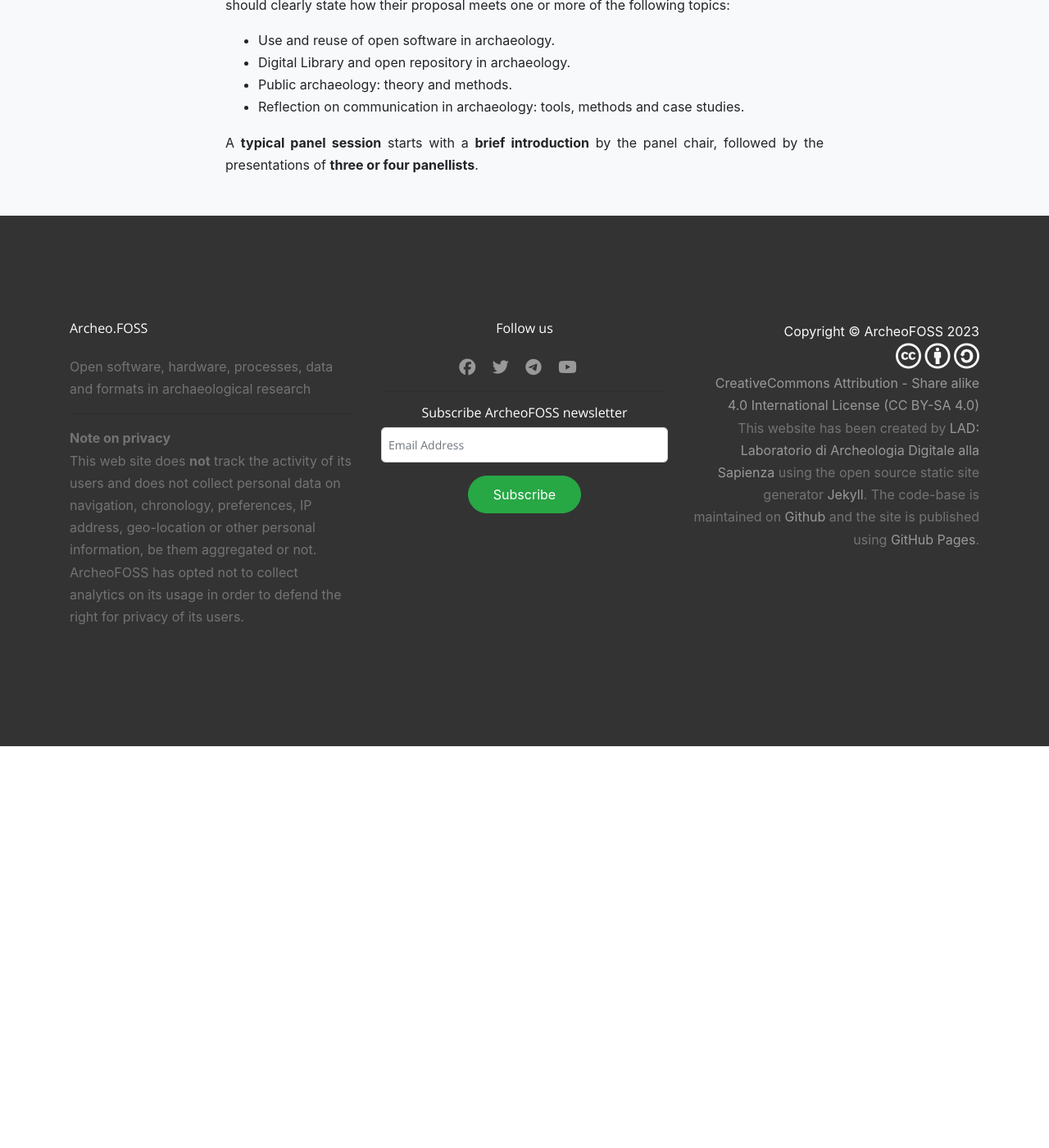
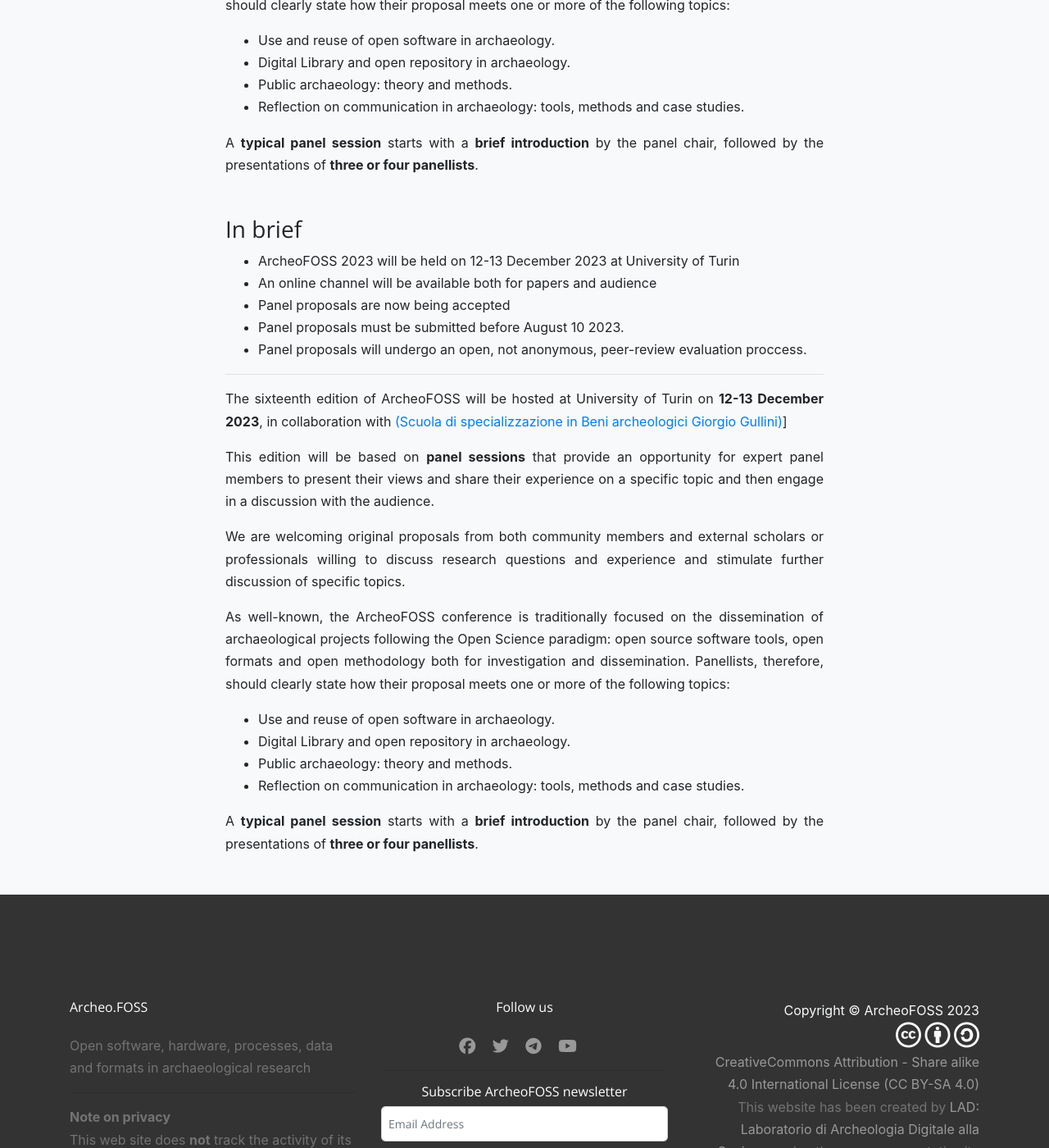
Before and after one commit to archeofoss/archeofoss, a Jekyll site: the page built from 2023/call-for-panels.md, in a window 1280 px wide and 1400 px high, scrolled down 901 px. Shown: the whole window at 82% size. Built offline with Jekyll 4.4.1, drawn with Linux system fonts in a browser that asks for light colours; nearby versions of some CDN libraries; before the commit the page ends 1811 px from its top, so only the background shows below that.

Commit message:
Update call-for-panels.md

```diff
--- a/2023/call-for-panels.md
+++ b/2023/call-for-panels.md
@@ -43,3 +43,41 @@
 Proposals **must** be submitted via email, at [info@archeofoss.org](info@archeofoss.org) **before August 10 2023**, and **must** be licensed as CC-BY.
 
 A **maximum of 10 panels** will be accepted. -->
+
+### In brief
+
+- ArcheoFOSS 2023 will be held on 12-13 December 2023 at University of Turin
+- An online channel will be available both for papers and audience
+- Panel proposals are now being accepted
+- Panel proposals must be submitted before August 10 2023.
+- Panel proposals will undergo an open, not anonymous, peer-review evaluation proccess.
+
+---
+
+The sixteenth edition of ArcheoFOSS will be hosted at  University of Turin on **12-13 December 2023**, in collaboration with [(Scuola di specializzazione in Beni archeologici Giorgio Gullini)]([https://scuolaarcheologia.campusnet.unito.it/do/corsi.pl/Show?_id=mg37)]
+
+This edition will be based on **panel sessions** that provide an opportunity for expert panel members to present their views and share their experience on a specific topic and then engage in a discussion with the audience.
+
+We are welcoming original proposals from both community members and external scholars or professionals willing to discuss research questions and experience and stimulate further discussion of specific topics.
+
+As well-known, the ArcheoFOSS conference is traditionally focused on the dissemination of archaeological projects following the Open Science paradigm:  open source software tools, open formats and open methodology both for investigation and dissemination. Panellists, therefore, should clearly state how their proposal meets one or more of the following topics:
+
+- Use and reuse of open software in archaeology.
+- Digital Library and open repository in archaeology.
+- Public archaeology: theory and methods.
+- Reflection on communication in archaeology: tools, methods and case studies.
+
+A **typical panel session** starts with a **brief introduction** by the panel chair, followed by the presentations of **three or four panellists**.
+
+<!-- Proposals for panels can be submitted by one or two researchers. Each complete proposal must include:
+
+- A **title** describing the contents
+- A brief **description** of the proposed specific research topcic (max. 2.000 characters, spaces included), containing the state-of-art, at least one research question on which papers will be called and possibly a recent bibliography.
+- One illustrative **image**, landscape orientation, with a minimal width of 2000px.
+- Full name(s), affiliation(s) and email addressed (**max 2 proponents**)
+
+Proposals for panels **must** fully comply with the ArcheoFOSS mission, regarding free and open source software or hardware, open processes, open data, open science in the archaeological or more generally in the heritage domain.
+
+Proposals **must** be submitted via email, at [info@archeofoss.org](info@archeofoss.org) **before August 10 2023**, and **must** be licensed as CC-BY.
+
+A **maximum of 10 panels** will be accepted. -->
```
